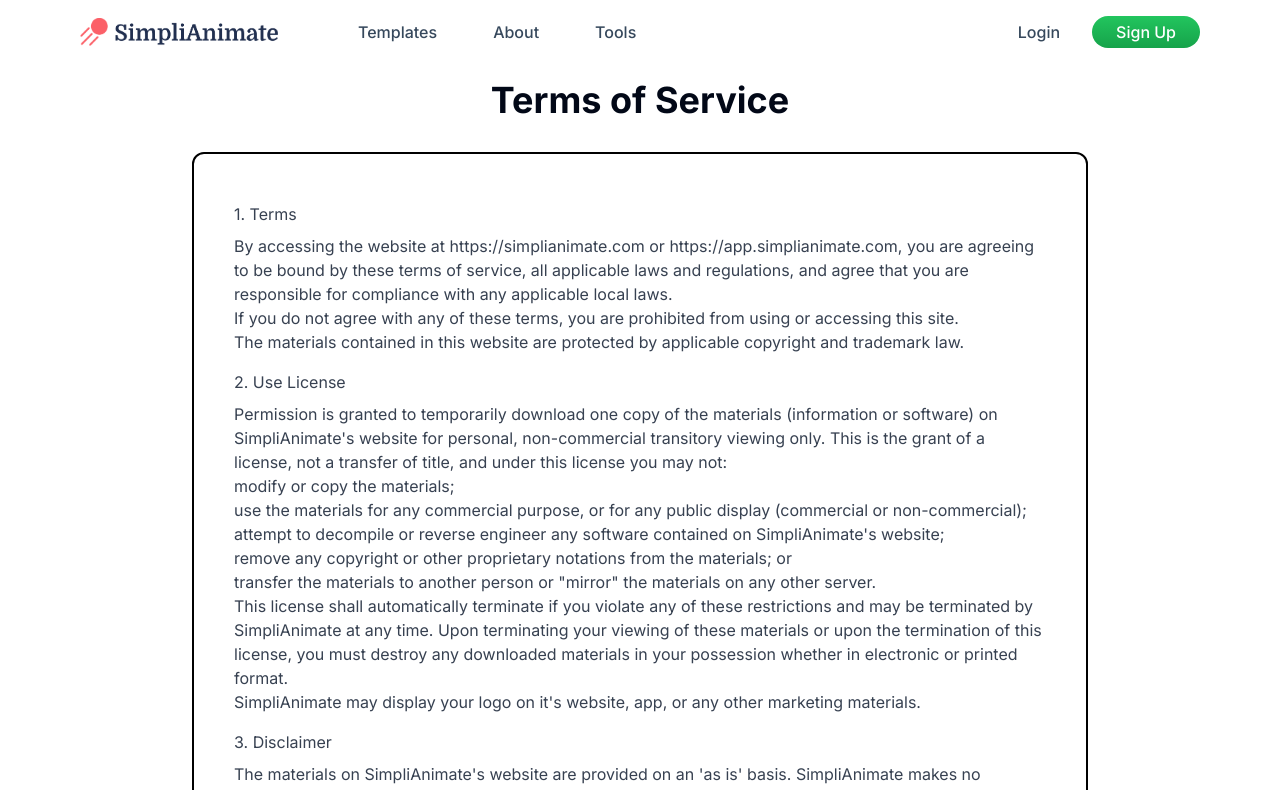
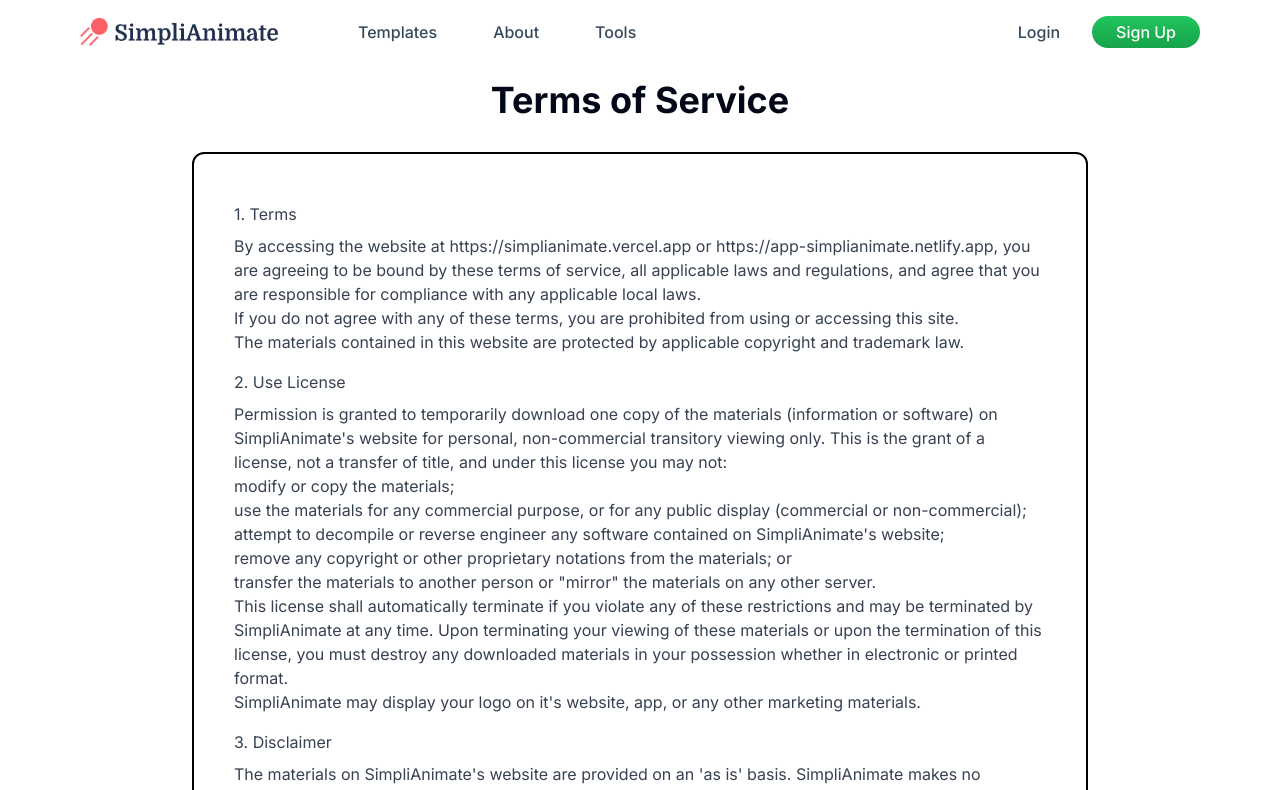
Before and after one commit to harshith-ashvi/simplianimate, a Next.js app: page /terms-and-condition in a window 1280 px wide. Shown: the top 790 px of the page. Built offline with nearby package versions, Linux system fonts and the light colour scheme.

Commit message:
update readme and update url

```diff
--- a/src/app/(basic-info)/about/page.tsx
+++ b/src/app/(basic-info)/about/page.tsx
@@ -2,7 +2,7 @@ import Link from "next/link";
 import { Metadata } from "next";
 
 export const metadata: Metadata = {
-  metadataBase: new URL("https://simplianimate.com/about"),
+  metadataBase: new URL("https://simplianimate.vercel.app/about"),
   title: "About",
   description: "Animation templates made easy & simple",
 };
--- a/src/app/(basic-info)/terms-and-condition/page.tsx
+++ b/src/app/(basic-info)/terms-and-condition/page.tsx
@@ -8,11 +8,11 @@ export default function TermsAndCondition() {
           <div>
             <p className="mt-2">1. Terms</p>
             <p className="mt-2">
-              By accessing the website at https://simplianimate.com or
-              https://app.simplianimate.com, you are agreeing to be bound by
-              these terms of service, all applicable laws and regulations, and
-              agree that you are responsible for compliance with any applicable
-              local laws.
+              By accessing the website at https://simplianimate.vercel.app or
+              https://app-simplianimate.netlify.app, you are agreeing to be
+              bound by these terms of service, all applicable laws and
+              regulations, and agree that you are responsible for compliance
+              with any applicable local laws.
               <br />
               If you do not agree with any of these terms, you are prohibited
               from using or accessing this site.
--- a/src/app/layout.tsx
+++ b/src/app/layout.tsx
@@ -8,7 +8,7 @@ import Footer from "@/components/landing-page/footer";
 const inter = Inter({ subsets: ["latin"] });
 
 export const metadata: Metadata = {
-  metadataBase: new URL("https://simplianimate.com"),
+  metadataBase: new URL("https://simplianimate.vercel.app"),
   title: {
     default: "SimpliAnimate",
     template: "%s | SimpliAnimate",
--- a/src/app/robot.ts
+++ b/src/app/robot.ts
@@ -7,6 +7,6 @@ export default function robots(): MetadataRoute.Robots {
       allow: ["/", "/about", "/templates"],
       disallow: [],
     },
-    sitemap: "https://simplianimate.com/sitemap.xml",
+    sitemap: "https://simplianimate.vercel.app/sitemap.xml",
   };
 }
--- a/src/app/sitemap.ts
+++ b/src/app/sitemap.ts
@@ -3,15 +3,15 @@ import { MetadataRoute } from "next";
 export default function sitemap(): MetadataRoute.Sitemap {
   return [
     {
-      url: "https://simplianimate.com",
+      url: "https://simplianimate.vercel.app",
       lastModified: new Date(),
     },
     {
-      url: "https://simplianimate.com/about",
+      url: "https://simplianimate.vercel.app/about",
       lastModified: new Date(),
     },
     {
-      url: "https://simplianimate.com/templates",
+      url: "https://simplianimate.vercel.app/templates",
       lastModified: new Date(),
     },
   ];
--- a/src/app/templates/page.tsx
+++ b/src/app/templates/page.tsx
@@ -5,7 +5,7 @@ import { Metadata } from "next";
 import { templatePage } from "@/data/animationTemplates";
 
 export const metadata: Metadata = {
-  metadataBase: new URL("https://simplianimate.com/templates"),
+  metadataBase: new URL("https://simplianimate.vercel.app/templates"),
   title: "Templates",
   description: "Animation templates made easy & simple",
 };
@@ -19,7 +19,7 @@ export default function Templates() {
       <div className="flex items-center justify-evenly gap-4 flex-wrap mx-4">
         {templatePage.map((template) => (
           <Link
-            href={`https://app.simplianimate.com/${template.alt}`}
+            href={`https://app-simplianimate.netlify.app/${template.alt}`}
             key={template.alt}
             className="hover:translate-x-1 hover:translate-y-1"
           >
```
Also changed, not shown: 1 other file (tests, documents, lock files or other folders).
